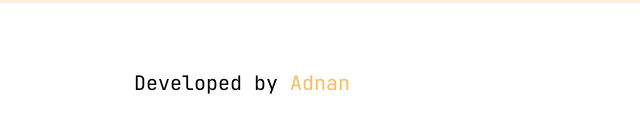
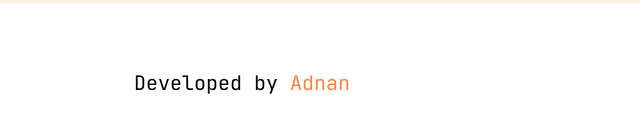
Before and after one commit to adnan1998/relaxed, a plain HTML site: page index.html in a window 1280 px wide. Shown: the part 1394-1527 px from the top of the page, 398-1038 px from the left. Drawn offline with Linux system fonts and the light colour scheme; a web font is replaced by a local one.

Commit message:
Update style.css

```diff
--- a/style.css
+++ b/style.css
@@ -452,5 +452,5 @@ input[type="range"]::-webkit-slider-thumb {
   font-family: 'JetBrains Mono', monospace;
 }
 .adnan{
-  color: #f8bb5f;
+  color: #FF813F;
 }
```
